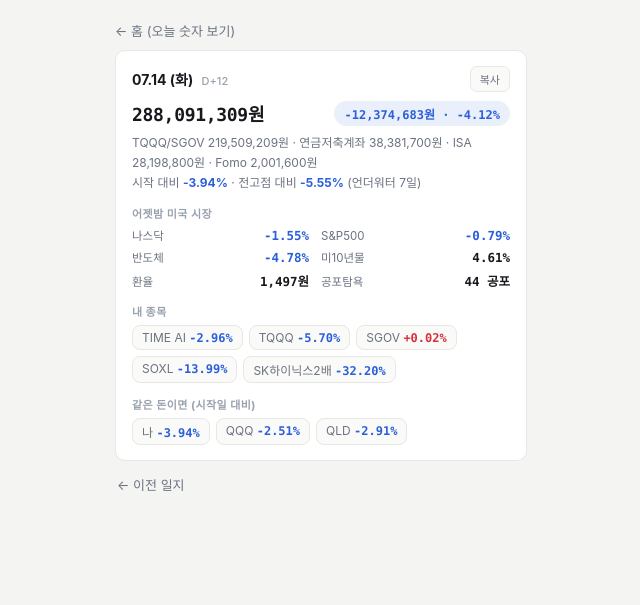
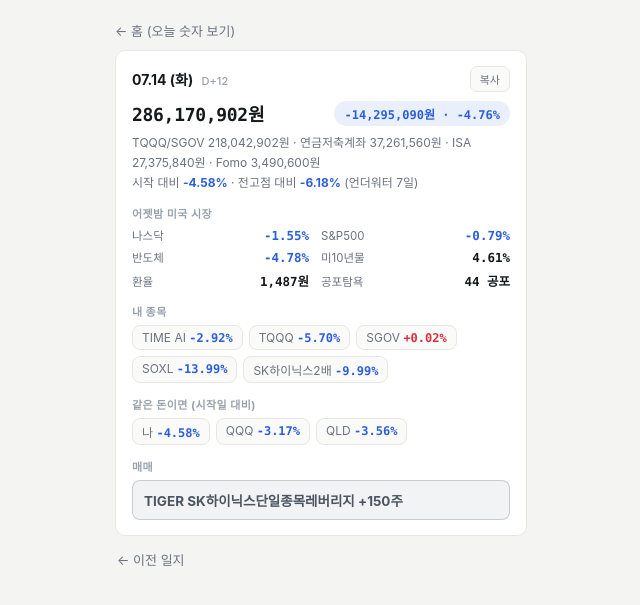
Before and after one commit to yoonwu/invest-log, a Jekyll site: the page built from _posts/2026-07-14-journal.md, in a window 1280 px wide. Shown: the top 605 px of the page, without its empty margins (319-959 px from the left). Built offline with Jekyll 4.4.1, drawn with Linux system fonts in a browser that asks for light colours.

Commit message:
chore: 일지 스냅샷 2026-07-14

```diff
--- a/_posts/2026-07-14-journal.md
+++ b/_posts/2026-07-14-journal.md
@@ -10,12 +10,12 @@ title: "계좌일지 2026.07.14 (화) D+12"
     <button class="copy-btn" id="copy-journal">복사</button>
   </div>
   <div class="entry-total">
-    <span class="tot">288,091,309원</span>
-    <span class="pill down">-12,374,683원 · -4.12%</span>
+    <span class="tot">286,170,902원</span>
+    <span class="pill down">-14,295,090원 · -4.76%</span>
   </div>
-  <div class="entry-accts">TQQQ/SGOV 219,509,209원 · 연금저축계좌 38,381,700원 · ISA 28,198,800원 · Fomo 2,001,600원<br>
-    시작 대비 <b class="down">-3.94%</b> ·
-    전고점 대비 <b class="down">-5.55%</b> (언더워터 7일)</div>
+  <div class="entry-accts">TQQQ/SGOV 218,042,902원 · 연금저축계좌 37,261,560원 · ISA 27,375,840원 · Fomo 3,490,600원<br>
+    시작 대비 <b class="down">-4.58%</b> ·
+    전고점 대비 <b class="down">-6.18%</b> (언더워터 7일)</div>
 
   <div class="sec-label">어젯밤 미국 시장</div>
   <div class="mgrid">
@@ -23,36 +23,38 @@ title: "계좌일지 2026.07.14 (화) D+12"
     <span>S&amp;P500</span><b class="down">-0.79%</b>
     <span>반도체</span><b class="down">-4.78%</b>
     <span>미10년물</span><b>4.61%</b>
-    <span>환율</span><b>1,497원</b>
+    <span>환율</span><b>1,487원</b>
     <span>공포탐욕</span><b>44 공포</b>
   </div>
 
   <div class="sec-label">내 종목</div>
-  <div class="chips"><span class="chip">TIME AI <b class="down">-2.96%</b></span><span class="chip">TQQQ <b class="down">-5.70%</b></span><span class="chip">SGOV <b class="up">+0.02%</b></span><span class="chip">SOXL <b class="down">-13.99%</b></span><span class="chip">SK하이닉스2배 <b class="down">-32.20%</b></span></div>
+  <div class="chips"><span class="chip">TIME AI <b class="down">-2.92%</b></span><span class="chip">TQQQ <b class="down">-5.70%</b></span><span class="chip">SGOV <b class="up">+0.02%</b></span><span class="chip">SOXL <b class="down">-13.99%</b></span><span class="chip">SK하이닉스2배 <b class="down">-9.99%</b></span></div>
 
   <div class="sec-label">같은 돈이면 (시작일 대비)</div>
   <div class="chips">
-    <span class="chip">나 <b class="down">-3.94%</b></span>
-    <span class="chip">QQQ <b class="down">-2.51%</b></span>
-    <span class="chip">QLD <b class="down">-2.91%</b></span>
+    <span class="chip">나 <b class="down">-4.58%</b></span>
+    <span class="chip">QQQ <b class="down">-3.17%</b></span>
+    <span class="chip">QLD <b class="down">-3.56%</b></span>
   </div>
 
 
-
+  <div class="sec-label">매매</div><div class="trade-box">TIGER SK하이닉스단일종목레버리지 +150주</div>
 </article>
 <textarea id="copy-src" style="position:absolute;left:-9999px" readonly>📒 계좌일지 2026.07.14 (화) D+12
 
-[계좌] 총 288,091,309원 (전일 ▼ 12,374,683원, -4.12%)
- · TQQQ/SGOV 219,509,209원 (+19.40%)
- · 연금저축계좌 38,381,700원 (+53.43%)
- · ISA 28,198,800원 (+47.69%)
- · Fomo 2,001,600원 (-53.43%)
-시작일 대비 -3.94% · 전고점 대비 -5.55%
+[계좌] 총 286,170,902원 (전일 ▼ 14,295,090원, -4.76%)
+ · TQQQ/SGOV 218,042,902원 (+19.40%)
+ · 연금저축계좌 37,261,560원 (+48.95%)
+ · ISA 27,375,840원 (+43.38%)
+ · Fomo 3,490,600원 (-45.96%)
+시작일 대비 -4.58% · 전고점 대비 -6.18%
 
 [시장] 나스닥 -1.55% · S&amp;P500 -0.79% · 반도체 -4.78% · 미10년물 4.61%
-456600 -2.96% · TQQQ -5.70% · SGOV +0.02% · SOXL -13.99% · 0195S0 -32.20% · 환율 1,497원(-0.10%)
+456600 -2.92% · TQQQ -5.70% · SGOV +0.02% · SOXL -13.99% · 0195S0 -9.99% · 환율 1,487원(-0.76%)
 공포탐욕지수 44 (공포)
-같은 돈이면: QQQ -2.51% · QLD -2.91% · 나 -3.94%
+같은 돈이면: QQQ -3.17% · QLD -3.56% · 나 -4.58%
+
+[매매] TIGER SK하이닉스단일종목레버리지 +150주
 
 원본(조작 불가 커밋 이력 포함): https://yoonwu.github.io/invest-log/</textarea>
 <script>
```
Also changed, not shown: data/history.json (+1 -1 lines), data/valuation.json (+50 -50 lines), data/card.png.
